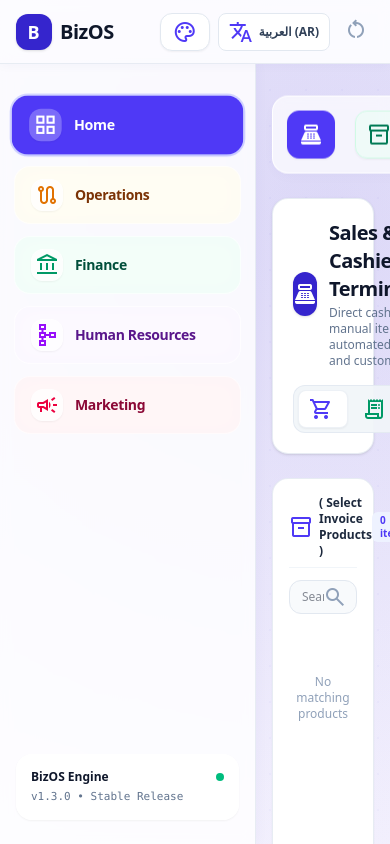
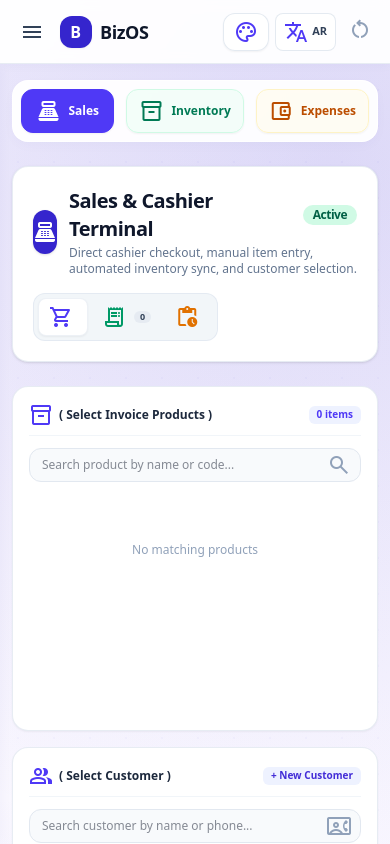
Before and after one commit to highbeauty580-afk/BizOS, a React (Vite) app: page / in a window 390 px wide. Shown: the top 844 px of the page. Built offline with nearby package versions, Linux system fonts and the light colour scheme.

Commit message:
feat(ui): implement responsive mobile navigation menu
Add mobile hamburger menu and sidebar drawer functionality to improve usability on smaller screens.

```diff
--- a/src/App.tsx
+++ b/src/App.tsx
@@ -30,17 +30,13 @@ const hexToRgba = (hex: string, alpha: number): string => {
 
 const AppContent: React.FC = () => {
   const { currentPage, language, customPalette } = useApp();
+  const [isMobileMenuOpen, setIsMobileMenuOpen] = React.useState(false);
 
   const isRtl = language === 'ar';
 
   const primaryHex = customPalette.primaryAccent || '#3525cd';
   const pageBgHex = customPalette.pageBg || '#f0f7ff';
   const sidebarBgHex = customPalette.sidebarBg && customPalette.sidebarBg !== '#ffffff' ? customPalette.sidebarBg : primaryHex;
-  const topBarBgHex = customPalette.topBarBg && customPalette.topBarBg !== '#ffffff' ? customPalette.topBarBg : primaryHex;
-
-  // Dynamic RGBA gradients matching the user's chosen palette (Lightweight GPU accelerated)
-  const blob1Gradient = `radial-gradient(circle at 50% 50%, ${hexToRgba(primaryHex, 0.22)} 0%, ${hexToRgba(primaryHex, 0.05)} 60%, transparent 80%)`;
-  const blob2Gradient = `radial-gradient(circle at 50% 50%, ${hexToRgba(sidebarBgHex, 0.2)} 0%, ${hexToRgba(primaryHex, 0.04)} 60%, transparent 80%)`;
 
   const dynamicCanvasStyle: React.CSSProperties = {
     backgroundColor: pageBgHex,
@@ -68,14 +64,22 @@ const AppContent: React.FC = () => {
       </div>
 
       {/* Top Header */}
-      <Header />
+      <Header
+        isMobileMenuOpen={isMobileMenuOpen}
+        onToggleMobileMenu={() => setIsMobileMenuOpen(!isMobileMenuOpen)}
+      />
 
       {/* Navigation Sidebar */}
-      <Sidebar />
+      <Sidebar
+        isMobileOpen={isMobileMenuOpen}
+        onCloseMobile={() => setIsMobileMenuOpen(false)}
+      />
 
-      {/* Main Content Viewport */}
-      <div className={`relative z-10 pt-18 pb-12 transition-all ${isRtl ? 'pr-64 pl-0' : 'pl-64 pr-0'}`}>
-        <main className="w-full max-w-7xl mx-auto px-4 sm:px-6 py-6">
+      {/* Main Content Viewport Responsive Grid */}
+      <div className={`relative z-10 pt-16 lg:pt-18 pb-12 transition-all ${
+        isRtl ? 'lg:pr-64 lg:pl-0 pr-0 pl-0' : 'lg:pl-64 lg:pr-0 pl-0 pr-0'
+      }`}>
+        <main className="w-full max-w-7xl mx-auto px-3 sm:px-6 py-4 sm:py-6">
           {currentPage === 'home' && <HomePage />}
           {currentPage === 'operations' && <OperationsPage />}
           {currentPage === 'finance' && <FinancePage />}
--- a/src/components/Header.tsx
+++ b/src/components/Header.tsx
@@ -2,7 +2,12 @@ import React, { useState } from 'react';
 import { useApp } from '../context/AppContext';
 import { PaletteModal } from './PaletteModal';
 
-export const Header: React.FC = () => {
+interface HeaderProps {
+  isMobileMenuOpen?: boolean;
+  onToggleMobileMenu?: () => void;
+}
+
+export const Header: React.FC<HeaderProps> = ({ isMobileMenuOpen, onToggleMobileMenu }) => {
   const {
     language,
     setLanguage,
@@ -28,32 +33,46 @@ export const Header: React.FC = () => {
   return (
     <>
       <header
-        className="fixed top-0 left-0 right-0 h-16 glass-header z-50 px-4 md:px-6 flex items-center justify-between transition-colors backdrop-blur-xl border-b border-white/70 shadow-sm"
+        className="fixed top-0 left-0 right-0 h-16 glass-header z-50 px-3 sm:px-6 flex items-center justify-between transition-colors backdrop-blur-xl border-b border-white/70 shadow-sm"
         style={{
-          backgroundColor: customPalette.topBarBg ? `${customPalette.topBarBg}dd` : 'rgba(255, 255, 255, 0.75)',
+          backgroundColor: customPalette.topBarBg ? `${customPalette.topBarBg}ee` : 'rgba(255, 255, 255, 0.92)',
           color: customPalette.topBarText || '#0f172a',
         }}
       >
-        {/* Brand & Business Selector */}
-        <div className="flex items-center gap-4">
+        {/* Brand, Hamburger Toggle & Business Selector */}
+        <div className="flex items-center gap-2 sm:gap-4">
+          {/* Mobile Hamburger Drawer Button */}
+          {onToggleMobileMenu && (
+            <button
+              type="button"
+              onClick={onToggleMobileMenu}
+              className="lg:hidden p-2 rounded-xl hover:bg-black/5 text-slate-700 transition-colors cursor-pointer flex items-center justify-center shrink-0"
+              title={isRtl ? 'فتح القائمة الجانبية' : 'Toggle Navigation Menu'}
+            >
+              <span className="material-symbols-outlined text-2xl">
+                {isMobileMenuOpen ? 'close' : 'menu'}
+              </span>
+            </button>
+          )}
+
           <div className="flex items-center gap-2">
             {customPalette.brandLogoUrl ? (
-              <img src={customPalette.brandLogoUrl} alt="Logo" className="w-9 h-9 rounded-xl object-cover shadow-sm" />
+              <img src={customPalette.brandLogoUrl} alt="Logo" className="w-8 h-8 sm:w-9 sm:h-9 rounded-xl object-cover shadow-xs" />
             ) : (
               <div
-                className="w-9 h-9 rounded-xl flex items-center justify-center text-white shadow-sm font-bold text-lg tracking-wider"
+                className="w-8 h-8 sm:w-9 sm:h-9 rounded-xl flex items-center justify-center text-white shadow-xs font-bold text-base sm:text-lg tracking-wider"
                 style={{ backgroundColor: customPalette.primaryAccent }}
               >
                 B
               </div>
             )}
-            <span className="font-bold text-xl tracking-tight">BizOS</span>
+            <span className="font-bold text-lg sm:text-xl tracking-tight">BizOS</span>
           </div>
 
-          <div className="h-4 w-px bg-slate-200/80 hidden sm:block" />
+          <div className="h-4 w-px bg-slate-200/80 hidden md:block" />
 
           {/* Editable Business Name */}
-          <div className="hidden sm:flex items-center gap-1.5 px-3 py-1 bg-slate-100/80 hover:bg-slate-200/70 rounded-lg text-xs font-medium transition-colors">
+          <div className="hidden md:flex items-center gap-1.5 px-3 py-1 bg-slate-100/80 hover:bg-slate-200/70 rounded-lg text-xs font-medium transition-colors">
             <span className="material-symbols-outlined text-base text-slate-400">domain</span>
             {isEditingBusinessName ? (
               <input
@@ -82,11 +101,11 @@ export const Header: React.FC = () => {
         </div>
 
         {/* Right Controls: Palette Customizer, Language Toggle, Reset Data */}
-        <div className="flex items-center gap-2 md:gap-3">
+        <div className="flex items-center gap-1.5 sm:gap-3">
           {/* Custom Multi-Zone Palette Trigger */}
           <button
             onClick={() => setIsPaletteOpen(true)}
-            className="flex items-center gap-1.5 px-3 py-1.5 rounded-xl border border-slate-200 bg-white hover:bg-slate-50 text-slate-800 text-xs font-bold transition-all shadow-xs active:scale-95 cursor-pointer group"
+            className="flex items-center gap-1.5 px-2.5 sm:px-3 py-1.5 rounded-xl border border-slate-200/90 bg-white/90 hover:bg-slate-50 text-slate-800 text-xs font-bold transition-all shadow-xs active:scale-95 cursor-pointer group shrink-0"
             title="Custom Palette & Hex Picker / تخصيص لوحة الألوان بالهيكسا كود"
           >
             <span className="material-symbols-outlined text-sm text-indigo-600 hover-icon-palette">palette</span>
@@ -96,18 +115,20 @@ export const Header: React.FC = () => {
           {/* Language Toggle */}
           <button
             onClick={() => setLanguage(language === 'en' ? 'ar' : 'en')}
-            className="flex items-center gap-1.5 px-2.5 py-1.5 rounded-lg border border-slate-200 bg-white hover:bg-slate-50 text-slate-700 text-xs font-semibold transition-colors group cursor-pointer"
+            className="flex items-center gap-1 px-2 sm:px-2.5 py-1.5 rounded-lg border border-slate-200/90 bg-white/90 hover:bg-slate-50 text-slate-700 text-xs font-semibold transition-colors group cursor-pointer shrink-0"
             title="Switch Language / تغيير اللغة"
           >
             <span className="material-symbols-outlined text-sm text-indigo-600 hover-icon-translate">translate</span>
-            <span dir="ltr" className="inline-block">{language === 'en' ? 'العربية (AR)' : 'English (EN)'}</span>
+            <span dir="ltr" className="inline-block text-[11px] sm:text-xs">
+              {language === 'en' ? 'AR' : 'EN'}
+            </span>
           </button>
 
           {/* Reset Data Button */}
           <button
             onClick={resetToDefault}
             title="Reset to sample data"
-            className="p-1.5 rounded-lg text-slate-400 hover:text-slate-600 hover:bg-slate-100 transition-colors group cursor-pointer"
+            className="p-1.5 rounded-lg text-slate-400 hover:text-slate-600 hover:bg-slate-100 transition-colors group cursor-pointer shrink-0"
           >
             <span className="material-symbols-outlined text-lg hover-icon-spin">restart_alt</span>
           </button>
--- a/src/components/Sidebar.tsx
+++ b/src/components/Sidebar.tsx
@@ -14,7 +14,12 @@ interface NavItemConfig {
   iconAnimClass: string;
 }
 
-export const Sidebar: React.FC = () => {
+interface SidebarProps {
+  isMobileOpen?: boolean;
+  onCloseMobile?: () => void;
+}
+
+export const Sidebar: React.FC<SidebarProps> = ({ isMobileOpen = false, onCloseMobile }) => {
   const { currentPage, setCurrentPage, language, customPalette } = useApp();
 
   const navItems: NavItemConfig[] = [
@@ -77,34 +82,57 @@ export const Sidebar: React.FC = () => {
 
   const isRtl = language === 'ar';
 
+  const handleNavClick = (id: PageId) => {
+    setCurrentPage(id);
+    if (onCloseMobile) {
+      onCloseMobile();
+    }
+  };
+
   return (
+    <>
+      {/* Mobile Dark Overlay Backdrop */}
+      {isMobileOpen && (
+        <div
+          onClick={onCloseMobile}
+          className="fixed inset-0 bg-slate-900/40 backdrop-blur-xs z-40 lg:hidden transition-opacity"
+        />
+      )}
+
+      {/* Sidebar Navigation Container */}
       <aside
         style={{
-        backgroundColor: customPalette.sidebarBg ? `${customPalette.sidebarBg}d0` : 'rgba(255, 255, 255, 0.72)',
+          backgroundColor: customPalette.sidebarBg ? `${customPalette.sidebarBg}f0` : 'rgba(255, 255, 255, 0.94)',
           color: customPalette.sidebarText || '#334155',
         }}
-      className={`fixed top-16 bottom-0 w-64 glass-sidebar border-r border-white/70 z-40 flex flex-col justify-between py-6 transition-all ${
+        className={`fixed top-16 bottom-0 w-64 glass-sidebar border-r border-slate-200/80 z-40 flex flex-col justify-between py-6 transition-transform duration-300 ${
           isRtl ? 'right-0 border-r-0 border-l' : 'left-0'
+        } ${
+          isMobileOpen
+            ? 'translate-x-0'
+            : isRtl
+            ? 'translate-x-full lg:translate-x-0'
+            : '-translate-x-full lg:translate-x-0'
         }`}
       >
         <div className="flex flex-col gap-2 px-3.5">
-        {/* Navigation List with Floating Glass Chips */}
+          {/* Navigation List */}
           <nav className="flex flex-col gap-3 pt-2">
             {navItems.map((item) => {
               const isActive = currentPage === item.id;
               return (
                 <button
                   key={item.id}
-                onClick={() => setCurrentPage(item.id)}
-                className={`w-full flex items-center gap-3 px-4 py-3 rounded-2xl border text-start transition-all duration-300 cursor-pointer group hover:-translate-y-0.5 ${
+                  onClick={() => handleNavClick(item.id)}
+                  className={`w-full flex items-center gap-3 px-4 py-3 rounded-2xl border text-start transition-all duration-200 cursor-pointer group hover:-translate-y-0.5 ${
                     isActive
-                    ? `${item.activeBg} border-transparent font-bold scale-[1.02] shadow-lg shadow-indigo-500/20 ring-2 ring-indigo-400/30`
-                    : `${item.inactiveBg} ${item.inactiveText} font-semibold hover:shadow-md border-white/60 backdrop-blur-md`
+                      ? `${item.activeBg} border-transparent font-bold scale-[1.01] shadow-md shadow-indigo-500/10`
+                      : `${item.inactiveBg} ${item.inactiveText} font-semibold hover:shadow-xs border-white/60`
                   }`}
                 >
                   <div
-                  className={`w-8 h-8 rounded-xl flex items-center justify-center transition-all duration-300 ${
-                    isActive ? 'bg-white/25 text-white shadow-xs' : 'bg-white/80 shadow-xs group-hover:scale-110 group-hover:bg-white'
+                    className={`w-8 h-8 rounded-xl flex items-center justify-center transition-all duration-200 ${
+                      isActive ? 'bg-white/25 text-white shadow-xs' : 'bg-white/80 shadow-xs group-hover:scale-105 group-hover:bg-white'
                     }`}
                   >
                     <span className={`material-symbols-outlined text-lg ${item.iconAnimClass} ${
@@ -124,7 +152,7 @@ export const Sidebar: React.FC = () => {
 
         {/* Footer info box */}
         <div className="px-4 flex flex-col gap-3">
-        <div className="p-3.5 rounded-2xl bg-white/60 border border-white/80 backdrop-blur-md flex flex-col gap-1 shadow-xs">
+          <div className="p-3.5 rounded-2xl bg-white/70 border border-white/90 shadow-xs flex flex-col gap-1">
             <div className="text-xs font-bold text-slate-900 flex items-center justify-between">
               <span>BizOS Engine</span>
               <span className="w-2 h-2 rounded-full bg-emerald-500"></span>
@@ -135,5 +163,6 @@ export const Sidebar: React.FC = () => {
           </div>
         </div>
       </aside>
+    </>
   );
 };
--- a/src/pages/HomePage.tsx
+++ b/src/pages/HomePage.tsx
@@ -24,39 +24,42 @@ export const HomePage: React.FC = () => {
     <div className="flex flex-col gap-6 w-full">
       {/* Central Area Layout: 3-Icon Column on the Far Side & Active Section Component in the Center */}
       <div className={`flex flex-col lg:flex-row ${isRtl ? 'lg:flex-row-reverse' : 'lg:flex-row'} gap-6 items-start w-full`}>
-        {/* 3-Icon Vertical Sidebar Column */}
-        <div className="flex-shrink-0 z-20">
+        {/* 3-Icon Sidebar / Top Dock (Responsive for Mobile & Desktop) */}
+        <div className="w-full lg:w-auto flex-shrink-0 z-20">
           <div
-            style={{ backgroundColor: customPalette.surfaceBg ? `${customPalette.surfaceBg}b0` : 'rgba(255, 255, 255, 0.75)' }}
-            className="p-3.5 rounded-2xl glass-card border border-white/80 shadow-lg flex flex-row lg:flex-col gap-5 w-fit backdrop-blur-xl animate-float-slow"
+            style={{ backgroundColor: customPalette.surfaceBg ? `${customPalette.surfaceBg}ee` : 'rgba(255, 255, 255, 0.92)' }}
+            className="p-2 sm:p-3.5 rounded-2xl glass-card border border-white/80 shadow-md flex flex-row lg:flex-col justify-center gap-3 sm:gap-5 w-full lg:w-fit"
           >
             {/* 1. SALES ICON (المبيعات) */}
             <button
               onClick={() => setActiveSection('sales')}
               title={isRtl ? 'واجهة المبيعات والكاشير' : 'Sales / Cashier'}
-              className={`w-12 h-12 rounded-xl border flex items-center justify-center transition-all duration-300 cursor-pointer group relative shadow-xs hover:shadow-md hover:scale-110 active:scale-95 ${
+              className={`flex-1 lg:flex-none h-11 sm:h-12 rounded-xl border flex items-center justify-center gap-2 px-3 transition-all duration-200 cursor-pointer group relative shadow-xs hover:shadow-md active:scale-95 ${
                 activeSection === 'sales'
                   ? 'bg-indigo-600 text-white shadow-md border-indigo-600'
                   : 'bg-indigo-50/60 text-indigo-700 hover:bg-indigo-600 hover:text-white border-indigo-100'
               }`}
             >
-              <span className="material-symbols-outlined text-2xl hover-icon-sales">
+              <span className="material-symbols-outlined text-xl sm:text-2xl hover-icon-sales">
                 point_of_sale
               </span>
+              <span className="text-xs font-bold lg:hidden">
+                {isRtl ? 'المبيعات' : 'Sales'}
+              </span>
 
-              {/* Hover Tooltip */}
-              <span className={`absolute top-1/2 -translate-y-1/2 hidden group-hover:block bg-slate-900 text-white text-[11px] font-bold px-3 py-1.5 rounded-xl whitespace-nowrap shadow-lg z-30 pointer-events-none transition-all duration-200 ${
+              {/* Hover Tooltip (Desktop) */}
+              <span className={`absolute top-1/2 -translate-y-1/2 hidden lg:group-hover:block bg-slate-900 text-white text-[11px] font-bold px-3 py-1.5 rounded-xl whitespace-nowrap shadow-lg z-30 pointer-events-none transition-all duration-200 ${
                 isRtl ? 'right-full mr-3' : 'left-full ml-3'
               }`}>
                 {isRtl ? 'المبيعات (الكاشير)' : 'Sales & Cashier'}
               </span>
             </button>
 
-            {/* 2. INVENTORY ICON WITH NOTIFICATIONS (أيقونة المخزون مع التنبيهات الدقيقة) */}
+            {/* 2. INVENTORY ICON WITH NOTIFICATIONS */}
             <button
               onClick={() => setActiveSection('inventory')}
               title={isRtl ? 'إدارة المخزون والمنتجات' : 'Inventory Management'}
-              className={`w-12 h-12 rounded-xl border flex items-center justify-center transition-all duration-300 cursor-pointer group relative shadow-xs hover:shadow-md hover:scale-110 active:scale-95 ${
+              className={`flex-1 lg:flex-none h-11 sm:h-12 rounded-xl border flex items-center justify-center gap-2 px-3 transition-all duration-200 cursor-pointer group relative shadow-xs hover:shadow-md active:scale-95 ${
                 activeSection === 'inventory'
                   ? 'bg-slate-900 text-white shadow-md border-slate-900'
                   : lowStockCount > 0
@@ -66,25 +69,26 @@ export const HomePage: React.FC = () => {
                   : 'bg-emerald-50/60 text-emerald-700 hover:bg-emerald-600 hover:text-white border-emerald-100'
               }`}
             >
-              <span className="material-symbols-outlined text-2xl hover-icon-route">
+              <span className="material-symbols-outlined text-xl sm:text-2xl hover-icon-route">
                 inventory_2
               </span>
+              <span className="text-xs font-bold lg:hidden">
+                {isRtl ? 'المخزون' : 'Inventory'}
+              </span>
 
-              {/* Notification Badge on Top Right */}
+              {/* Notification Badge */}
               {lowStockCount > 0 ? (
-                // RED PRIORITY BADGE (مخزون منخفض)
-                <span className="absolute -top-1.5 -right-1.5 w-5 h-5 rounded-full bg-rose-600 text-white font-extrabold text-[10px] flex items-center justify-center border-2 border-white shadow-sm animate-pulse">
+                <span className="absolute -top-1 -right-1 sm:-top-1.5 sm:-right-1.5 w-4 h-4 sm:w-5 sm:h-5 rounded-full bg-rose-600 text-white font-extrabold text-[9px] sm:text-[10px] flex items-center justify-center border-2 border-white shadow-xs">
                   {lowStockCount}
                 </span>
               ) : overstockCount > 0 ? (
-                // GREEN BADGE (مخزون زائد عن الحد الأقصى)
-                <span className="absolute -top-1.5 -right-1.5 w-5 h-5 rounded-full bg-emerald-600 text-white font-extrabold text-[10px] flex items-center justify-center border-2 border-white shadow-sm">
+                <span className="absolute -top-1 -right-1 sm:-top-1.5 sm:-right-1.5 w-4 h-4 sm:w-5 sm:h-5 rounded-full bg-emerald-600 text-white font-extrabold text-[9px] sm:text-[10px] flex items-center justify-center border-2 border-white shadow-xs">
                   {overstockCount}
                 </span>
               ) : null}
 
-              {/* Hover Tooltip */}
-              <span className={`absolute top-1/2 -translate-y-1/2 hidden group-hover:block bg-slate-900 text-white text-[11px] font-bold px-3 py-1.5 rounded-xl whitespace-nowrap shadow-lg z-30 pointer-events-none transition-all duration-200 ${
+              {/* Hover Tooltip (Desktop) */}
+              <span className={`absolute top-1/2 -translate-y-1/2 hidden lg:group-hover:block bg-slate-900 text-white text-[11px] font-bold px-3 py-1.5 rounded-xl whitespace-nowrap shadow-lg z-30 pointer-events-none transition-all duration-200 ${
                 isRtl ? 'right-full mr-3' : 'left-full ml-3'
               }`}>
                 {isRtl ? 'إدارة المخزون' : 'Inventory'}
@@ -100,18 +104,21 @@ export const HomePage: React.FC = () => {
             <button
               onClick={() => setActiveSection('expenses')}
               title={isRtl ? 'إدارة المصروفات' : 'Expenses Management'}
-              className={`w-12 h-12 rounded-xl border flex items-center justify-center transition-all duration-300 cursor-pointer group relative shadow-xs hover:shadow-md hover:scale-110 active:scale-95 ${
+              className={`flex-1 lg:flex-none h-11 sm:h-12 rounded-xl border flex items-center justify-center gap-2 px-3 transition-all duration-200 cursor-pointer group relative shadow-xs hover:shadow-md active:scale-95 ${
                 activeSection === 'expenses'
                   ? 'bg-amber-600 text-white shadow-md border-amber-600'
                   : 'bg-amber-50/60 text-amber-700 hover:bg-amber-600 hover:text-white border-amber-100'
               }`}
             >
-              <span className="material-symbols-outlined text-2xl hover-icon-wallet">
+              <span className="material-symbols-outlined text-xl sm:text-2xl hover-icon-wallet">
                 account_balance_wallet
               </span>
+              <span className="text-xs font-bold lg:hidden">
+                {isRtl ? 'المصروفات' : 'Expenses'}
+              </span>
 
-              {/* Hover Tooltip */}
-              <span className={`absolute top-1/2 -translate-y-1/2 hidden group-hover:block bg-slate-900 text-white text-[11px] font-bold px-3 py-1.5 rounded-xl whitespace-nowrap shadow-lg z-30 pointer-events-none transition-all duration-200 ${
+              {/* Hover Tooltip (Desktop) */}
+              <span className={`absolute top-1/2 -translate-y-1/2 hidden lg:group-hover:block bg-slate-900 text-white text-[11px] font-bold px-3 py-1.5 rounded-xl whitespace-nowrap shadow-lg z-30 pointer-events-none transition-all duration-200 ${
                 isRtl ? 'right-full mr-3' : 'left-full ml-3'
               }`}>
                 {isRtl ? 'إدارة المصروفات' : 'Expenses'}
```
Lines whose indentation alone changed are shown as unchanged.
